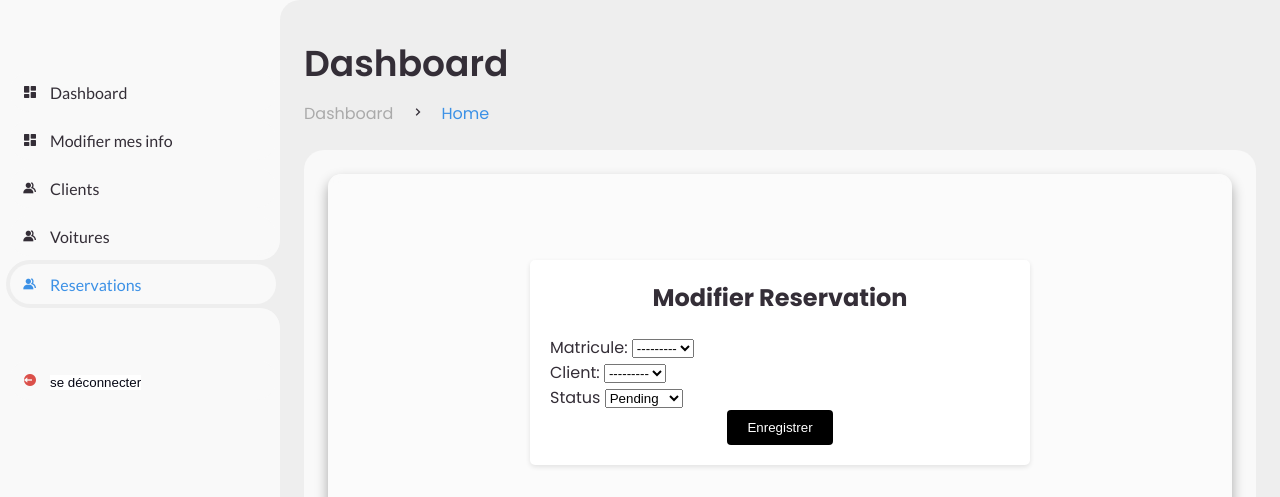
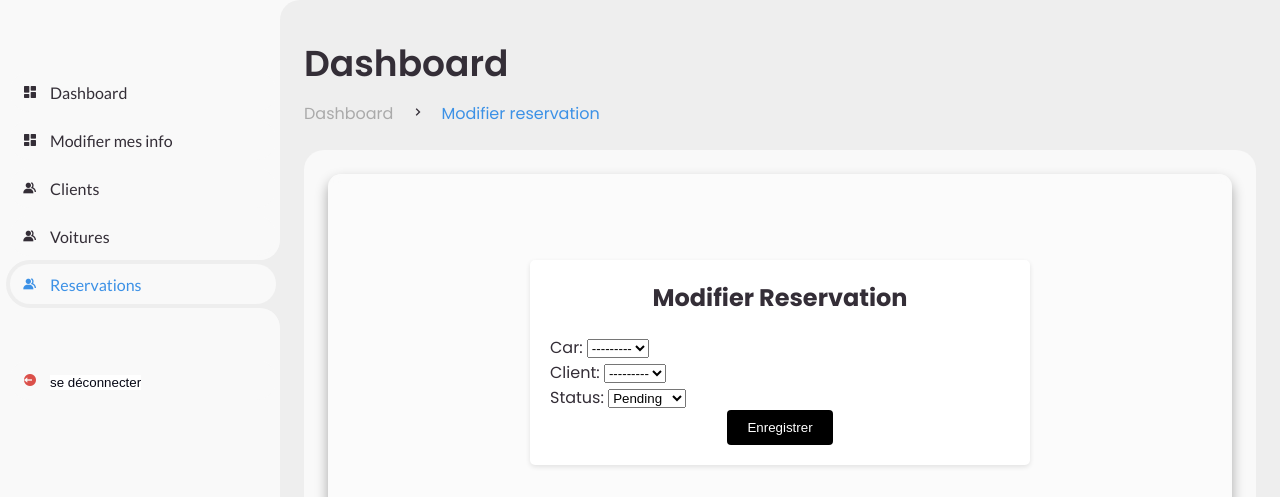
Before and after one commit to gir-yay/BDD, a Django app: template DB_project/templates/modifier_reservation.html in a window 1280 px wide. Shown: the part 56-553 px from the top of the page. Run offline with Django 4.2, Linux system fonts and the light colour scheme; the template is opened without the code that fills it: values that come from a table or form of the project are taken from there, others are empty; some libraries are stand-ins or nearby versions.

Commit message:
not working yet modifier reservation

```diff
--- a/DB_project/appCar/forms.py
+++ b/DB_project/appCar/forms.py
@@ -32,4 +32,4 @@ class ClientForm(forms.ModelForm):
 class ReservationForm(forms.ModelForm):
     class Meta:
         model = Reservation
-        fields = '__all__'
+        fields = ['car', 'client', 'status']
--- a/DB_project/templates/modifier_reservation.html
+++ b/DB_project/templates/modifier_reservation.html
@@ -105,7 +105,7 @@
 						</li>
 						<li><i class='bx bx-chevron-right' ></i></li>
 						<li>
-							<a class="active" href="{% url 'home' %}">Home</a>
+							<a class="active" href="{% url 'home' %}">Modifier reservation</a>
 						</li>
 					</ul>
 				</div>
@@ -124,26 +124,7 @@
 			<h2>Modifier Reservation</h2>
 			<form method="POST" id="form" enctype="multipart/form-data">
 				{% csrf_token %}
-				<div class="form-group" hidden>
-					<label for="id">Id:</label>
-					{{ form.id }}
-				</div>
-				<div class="form-group" >
-					<label for="id_car_id">Matricule:</label>
-					{{ form.car }}
-				</div>
-                <div class="form-group">
-                    <label for="id_client_id">Client:</label>
-                    {{ form.client }}
-
-				<div class="form-group" hidden>
-					<label for="id_reservation_date">Date de réservation:</label>
-					{{ form.reservation_date }}
-				</div>
-				<div class="form-group">
-					<label for="id_status">Status</label>
-					{{ form.status }}
-				</div>
+				 {{ form.as_p }}
 
 				<center>
 				<button type="submit">Enregistrer</button>
--- a/DB_project/templates/our_reservations.html
+++ b/DB_project/templates/our_reservations.html
@@ -115,7 +115,7 @@
 							<li><i class="bx bx-chevron-right"></i></li>
 							<li>
 								<a class="active" href="{% url 'home' %}"
-									>Home</a
+									>Reservations</a
 								>
 							</li>
 						</ul>
```
